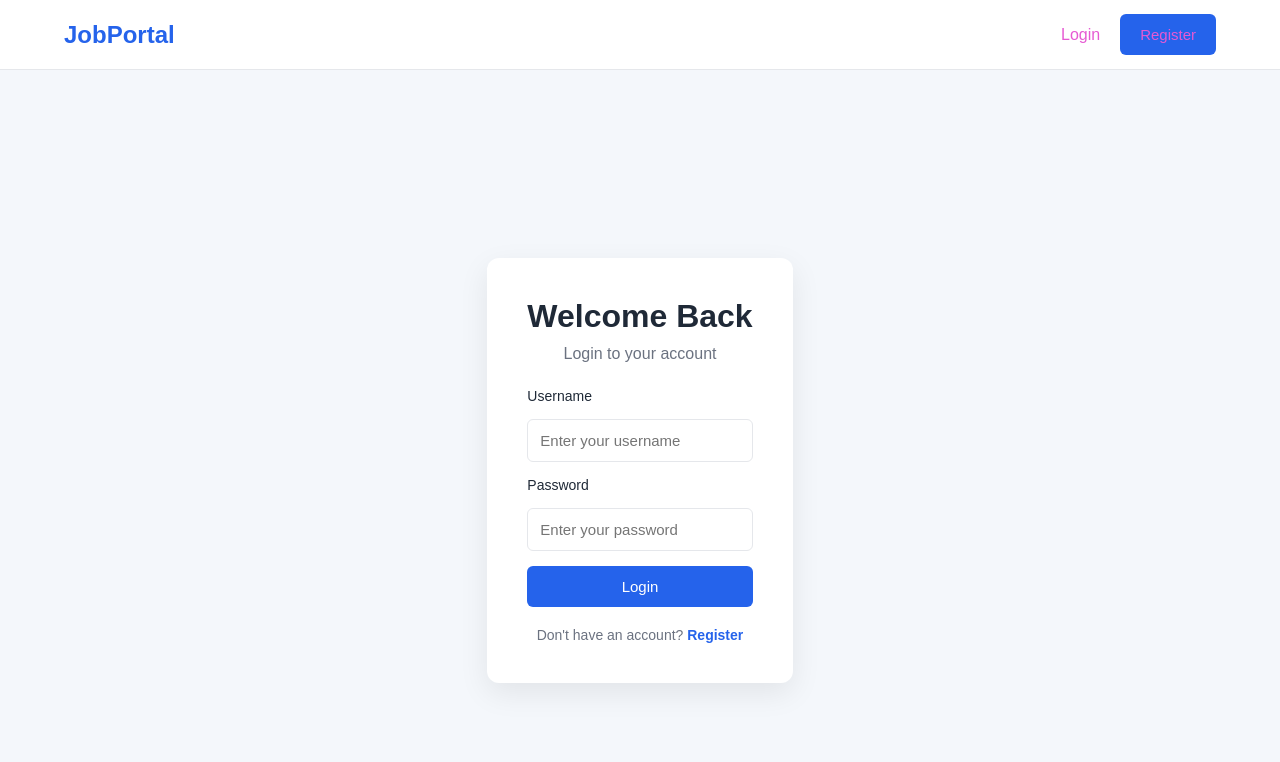
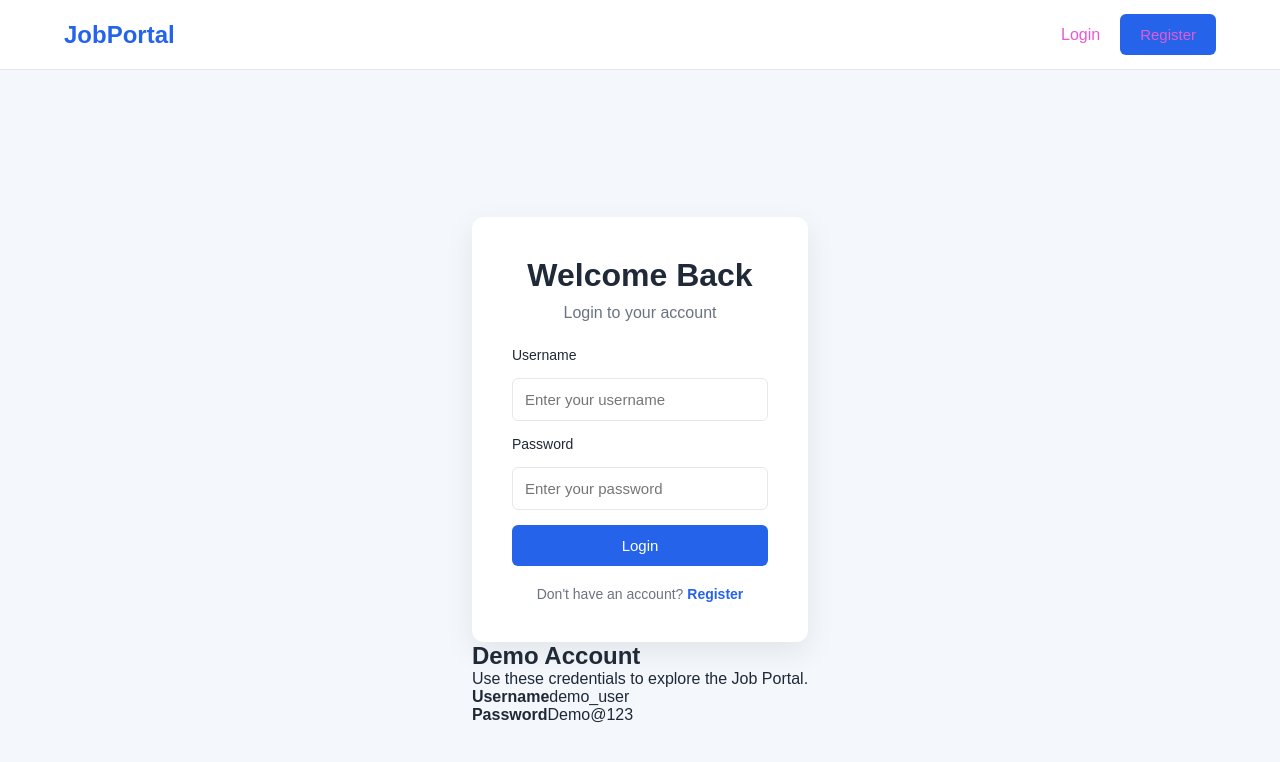
Before and after one commit to AMAL-C-K/-JOB-PORTAL-FULL-STACK---POSTGRESQL, a React (Vite) app in the folder frontend-job-portal/: page /login in a window 1280 px wide. Shown: the top 762 px of the page. Built offline with nearby package versions, Linux system fonts and the light colour scheme.

Commit message:
Update Login.jsx

```diff
--- a/frontend-job-portal/src/pages/Login.jsx
+++ b/frontend-job-portal/src/pages/Login.jsx
@@ -14,10 +14,8 @@ function Login() {
 
   const handleSubmit = async (e) => {
     e.preventDefault();
-    // Clear previous error
     setError("");
 
-    // Validate fields
     if (!username.trim() || !password.trim()) {
       setError("Username and password are required.");
       return;
@@ -34,23 +32,19 @@ function Login() {
         }),
       });
 
-      // Check login response
       if (!data.access || !data.refresh || !data.user) {
         setError("Invalid login response from server.");
         return;
       }
 
-      // Save authentication data
       login(data.access, data.refresh, data.user);
 
-      // Redirect according to role
       if (data.user?.role === "employer") {
         navigate("/employer-dashboard", { replace: true });
       } else {
         navigate("/jobs", { replace: true });
       }
     } catch (error) {
-      // Keep error visible
       setError("Invalid username or password.");
     } finally {
       setLoading(false);
@@ -59,11 +53,13 @@ function Login() {
 
   return (
     <div className="auth-container">
+      <div className="login-layout">
+
+        {/* LEFT SIDE - LOGIN FORM */}
         <div className="auth-card">
           <h1>Welcome Back</h1>
           <p>Login to your account</p>
 
-        {/* Error message */}
           {error && <div className="error-message">{error}</div>}
 
           <form onSubmit={handleSubmit}>
@@ -120,6 +116,24 @@ function Login() {
             </button>
           </p>
         </div>
+
+        {/* RIGHT SIDE - DEMO CREDENTIALS */}
+        <div className="demo-credentials">
+          <h2>Demo Account</h2>
+          <p>Use these credentials to explore the Job Portal.</p>
+
+          <div className="demo-item">
+            <strong>Username</strong>
+            <span>demo_user</span>
+          </div>
+
+          <div className="demo-item">
+            <strong>Password</strong>
+            <span>Demo@123</span>
+          </div>
+        </div>
+
+      </div>
     </div>
   );
 }
```
Lines whose indentation alone changed are shown as unchanged.
